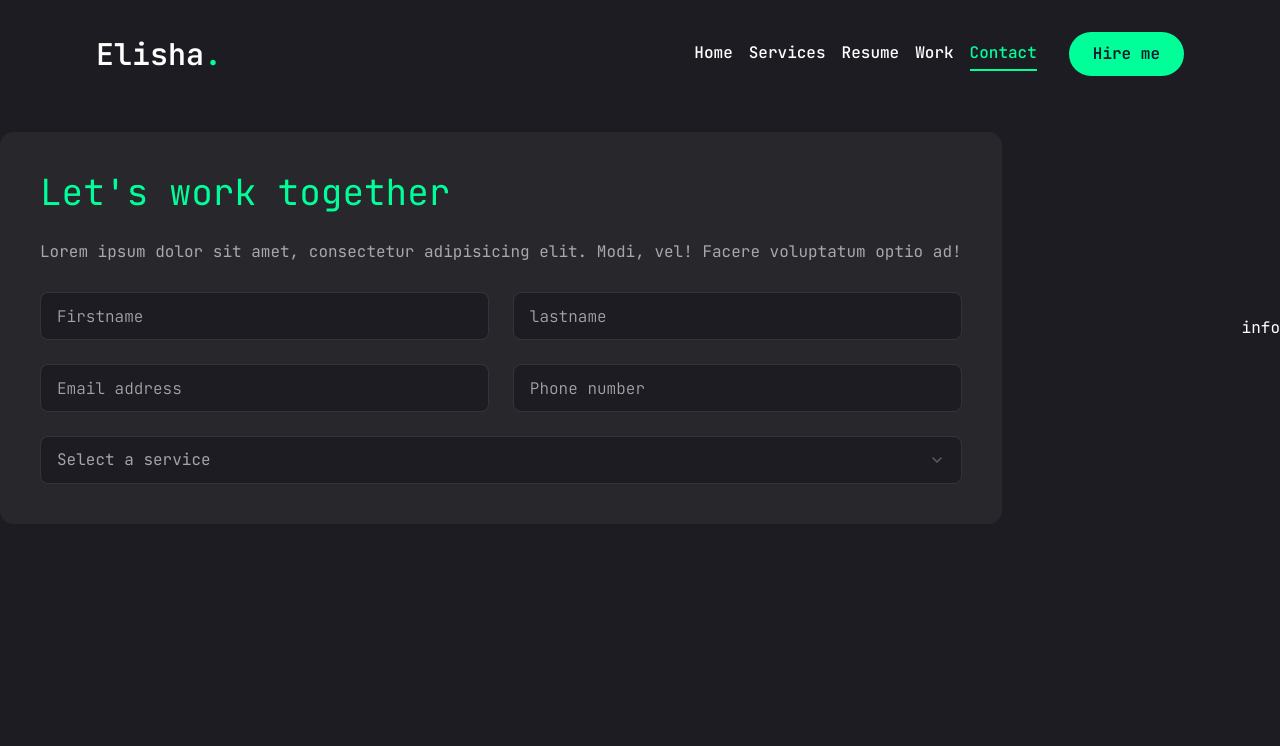
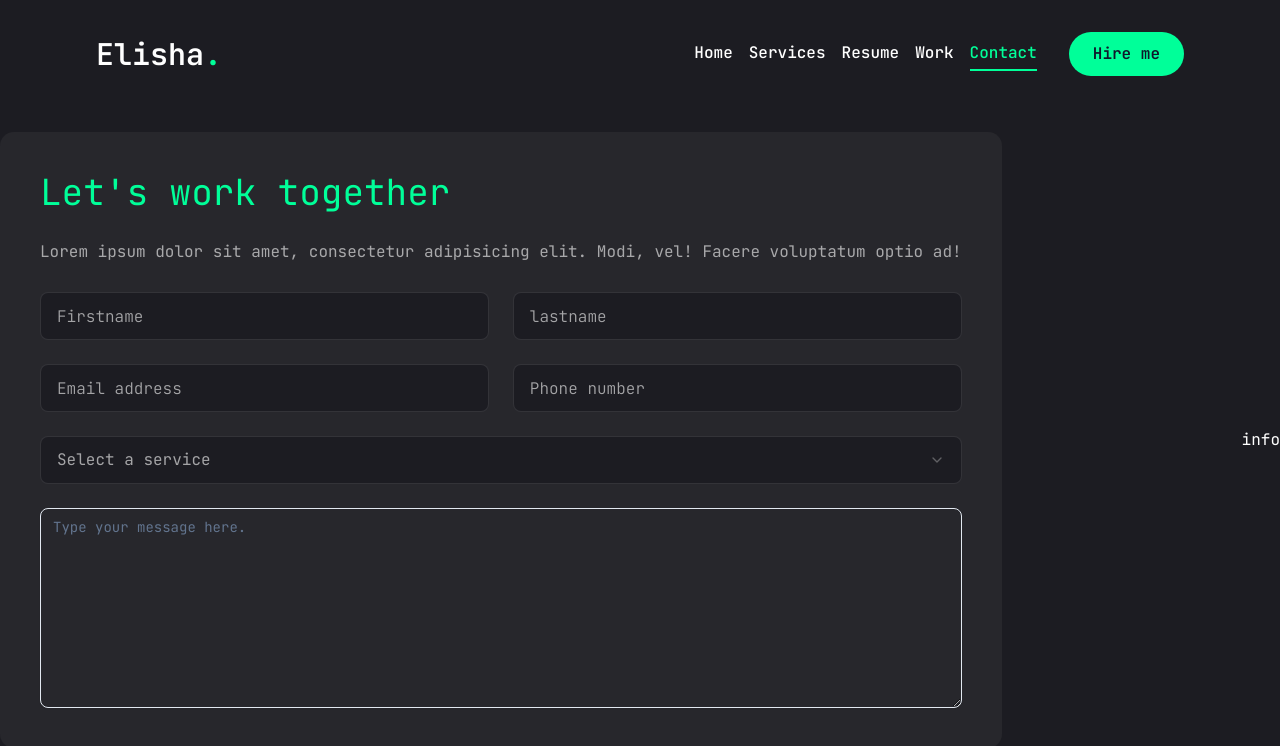
Before and after one commit to elishabhatti/elisha-portfolio, a Next.js app: page /contact in a window 1280 px wide. Shown: the top 746 px of the page. Built offline with nearby package versions, Linux system fonts and the light colour scheme.

Commit message:
added textarea in the form

```diff
--- a/app/contact/page.jsx
+++ b/app/contact/page.jsx
@@ -76,6 +76,8 @@ const Contact = () => {
                   </SelectGroup>
                 </SelectContent>
               </Select>
+              {/* textarea */}
+              <Textarea className="h-[200px]" placeholder="Type your message here." />
             </form>
           </div>
           {/* info */}
```
